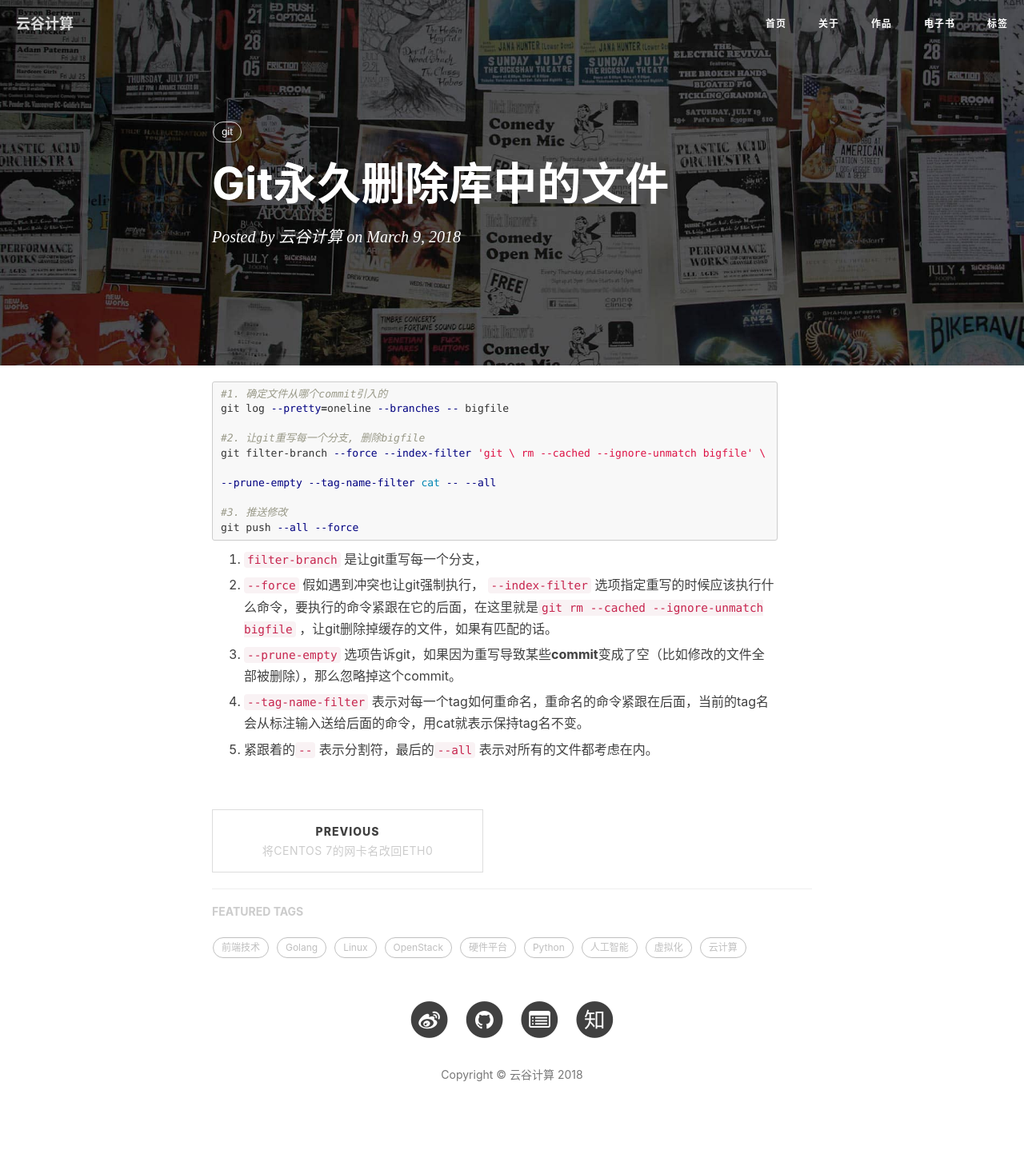
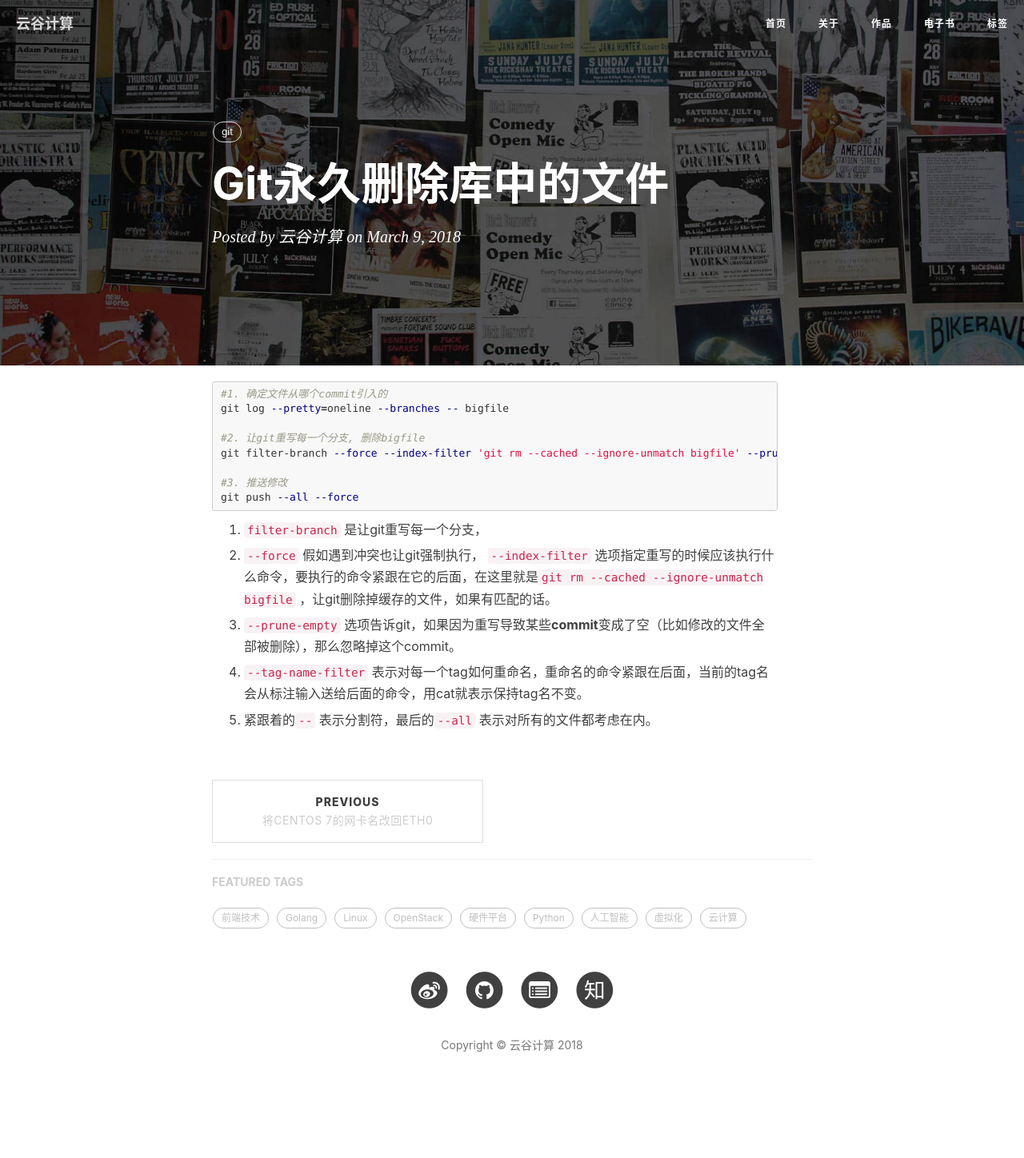
Before and after one commit to luohao-brian/luohao-brian.github.io, a Jekyll site: the page built from _posts/2018-3-9-Git永久删除库中的文件.md, in a window 1280 px wide. Shown: the whole page at 80% size. Built offline with Jekyll 4.4.1, drawn with Linux system fonts in a browser that asks for light colours; comment, search, counter and statistics services are not loaded; after the commit the page ends 1411 px from its top, so only the background shows below that.

Commit message:
修改格式

````diff
--- a/_posts/2018-3-9-Git永久删除库中的文件.md
+++ b/_posts/2018-3-9-Git永久删除库中的文件.md
@@ -11,15 +11,13 @@
 git log --pretty=oneline --branches -- bigfile
 
 #2. 让git重写每一个分支, 删除bigfile
-git filter-branch --force --index-filter 'git \
-
-rm --cached --ignore-unmatch bigfile' \
-
---prune-empty --tag-name-filter cat -- --all
+git filter-branch --force --index-filter 'git rm --cached --ignore-unmatch bigfile' --prune-empty --tag-name-filter cat -- --all
 
 #3. 推送修改
 git push --all --force
 ```
+
+
 
 1. `filter-branch` 是让git重写每一个分支，
 
````
